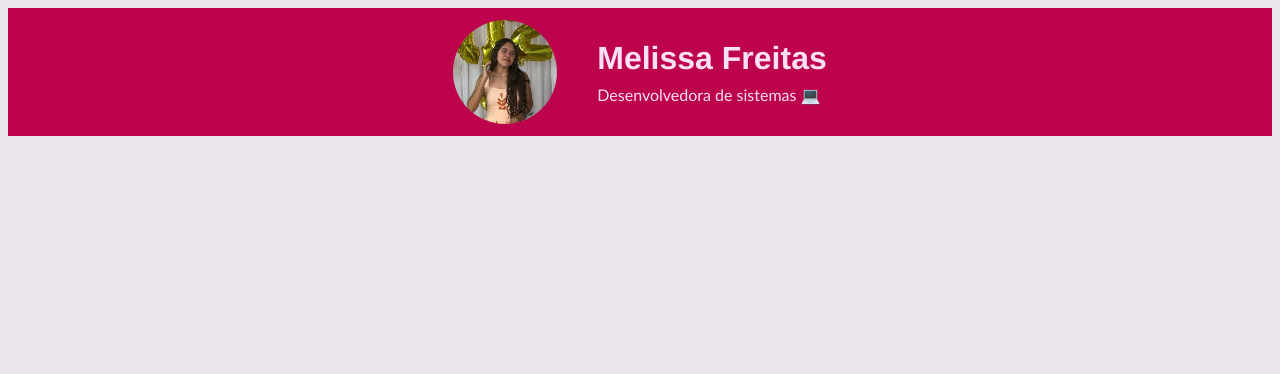
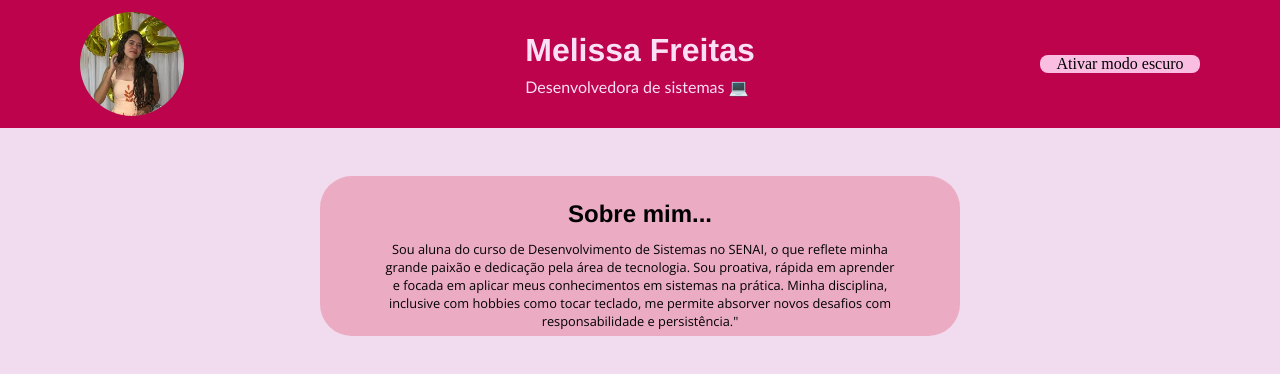
Before and after one commit to Melfreitass/apresentacao-pessoal-domJS, a plain HTML site: page index.html in a window 1280 px wide. Drawn offline with nearby package versions, Linux system fonts and the light colour scheme.

Commit message:
feat: faz alteração na header e adiciona o bloco "sobre mim"

```diff
--- a/assets/css/style.css
+++ b/assets/css/style.css
@@ -1,5 +1,12 @@
+@import url('https://fonts.googleapis.com/css2?family=Open+Sans:ital,wght@0,300..800;1,300..800&display=swap');
+
+* {
+    margin: 0;
+    padding: 0;
+}
+
 body {
-    background-color: #ece5eb;
+    background-color: #f1dbee;
 }
 
 header {
@@ -16,6 +23,7 @@ header {
 }
 
 #img-melissa {
+    margin: 10vh;
     width: 13vh;
     border-radius: 100%;
 }
@@ -38,3 +46,71 @@ header {
     margin: 0;
     font-family:'Gill Sans', 'Gill Sans MT', Calibri, 'Trebuchet MS', sans-serif
 }
+
+#espaco1 {
+    height: 100%;
+    width: 33%;
+    display: flex;
+    align-items:center;
+    justify-content:flex-start;
+}
+
+#espaco2 {
+    height: 100%;
+    width: 33%;
+    display: flex;
+    align-items: center;
+    justify-content: center;
+}
+
+#espaco3 {
+    height: 100%;
+    width: 33%;
+    display: flex;
+    align-items: center;
+    justify-content: flex-end;
+}
+
+#botao {
+    width: 20vh;
+    border-radius: 1vh;
+    background-color: rgb(250, 190, 227);
+    margin: 10vh;
+    color: black;
+    display: flex;
+    align-items: center;
+    justify-content: center;
+}
+
+#section1{
+ display: flex;
+ align-items: center;
+ justify-content: center;
+}
+
+#sobre-mim {
+ margin-top: 6vh;
+ background-color: #ebabc2;
+ width: 50%;
+ height: 20vh;
+ border-radius: 4vh;
+ display: flex;
+ align-items: center;
+ justify-content: baseline;
+ flex-direction: column;
+ gap: 1.5vh
+}
+
+#titulo-sobre-mim {
+    margin-top: 3vh;
+    font-family: 'Franklin Gothic Medium', 'Arial Narrow', Arial, sans-serif;
+}
+
+
+#texto-sobre-mim {
+    margin: 8vh;
+    margin-top: 0;
+    text-align: center;
+    font-size: 1.6vh;
+    font-family: "Open Sans", sans-serif;
+}
--- a/index.html
+++ b/index.html
@@ -1,3 +1,5 @@
+
+
 <!DOCTYPE html>
 <html lang="pt-BR">
 <head>
@@ -9,12 +11,31 @@
 
 <body>
     <header>
-       <img id="img-melissa" src="assets/img/mel.jpg" alt="">
-       <div id="informacoes">
+        <div id="espaco1">
+            <img id="img-melissa" src="assets/img/mel.jpg" alt="">
+        </div>
+
+        <div id="espaco2">
+            <div id="informacoes">
         <h1 id="nome">Melissa Freitas</h1>
         <p id="cargo">Desenvolvedora de sistemas 💻</p>
        </div>
+        </div>
+
+        <div id="espaco3">
+        <div id="botao">
+            <p>Ativar modo escuro</p>
+        </div>
+        </div>
     </header>
 
+    <main>
+        <section id="section1">
+        <div id="sobre-mim">
+            <h1 id="titulo-sobre-mim">Sobre mim...</h1>
+            <p id="texto-sobre-mim">Sou aluna do curso de Desenvolvimento de Sistemas no SENAI, o que reflete minha grande paixão e dedicação pela área de tecnologia. Sou proativa, rápida em aprender e focada em aplicar meus conhecimentos em sistemas na prática. Minha disciplina, inclusive com hobbies como tocar teclado, me permite absorver novos desafios com responsabilidade e persistência."</p>
+        </div>
+        </section>
+    </main>
 </body>
 </html>
```
